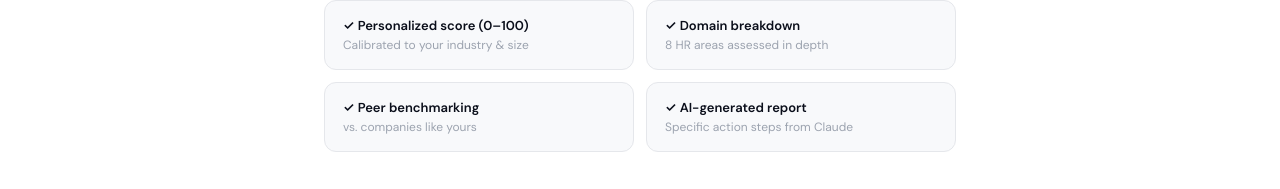
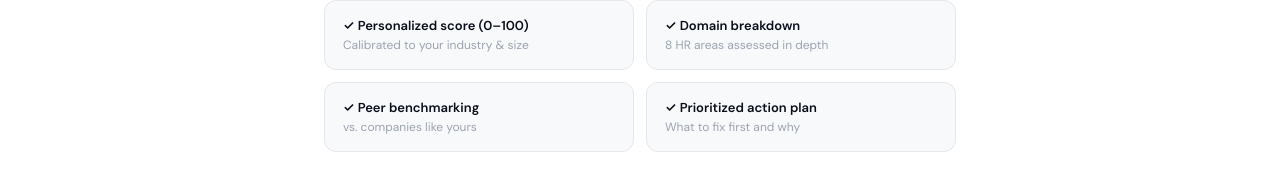
Before and after one commit to mirelesg9-ui/peoplescore-ai, a React (Create React App) app: page / in a window 1280 px wide. Shown: the part 407-596 px from the top of the page. Built offline with nearby package versions, Linux system fonts and the light colour scheme.

Commit message:
Update App.jsx

```diff
--- a/src/App.jsx
+++ b/src/App.jsx
@@ -520,7 +520,7 @@ export default function PeopleScoreAI() {
   const topRef = useRef(null);
 
   const visible = QUESTIONS.filter(q => !q.showIf || q.showIf(answers));
-  const current = visible[qIndex];
+  const current = visible[Math.min(qIndex, visible.length-1)];
   const progress = Math.round((qIndex / Math.max(visible.length-3, 1)) * 100);
 
   const answeredCount = Object.keys(answers).length;
@@ -532,7 +532,7 @@ export default function PeopleScoreAI() {
 
   const advance = (choice) => {
     if (animating) return;
-    const newAnswers = current.key ? { ...answers, [current.key]: choice } : { ...answers };
+    const newAnswers = (current.key && choice !== null) ? { ...answers, [current.key]: choice } : { ...answers };
     setAnswers(newAnswers);
     setAnimating(true);
     setTimeout(() => {
@@ -654,7 +654,7 @@ Start immediately with the Executive Summary — no preamble or "Here is your re
                   ["Personalized score (0–100)","Calibrated to your industry & size"],
                   ["Domain breakdown","8 HR areas assessed in depth"],
                   ["Peer benchmarking","vs. companies like yours"],
-                  ["AI-generated report","Specific action steps from Claude"],
+                  ["Prioritized action plan","What to fix first and why"],
                 ].map(([title,sub])=>(
                   <div key={title} style={{padding:"16px 18px",border:`1px solid ${C.border}`,borderRadius:12,background:C.bgSub}}>
                     <div style={{fontSize:13,fontWeight:600,color:C.navy,marginBottom:3}}>✓ {title}</div>
```
